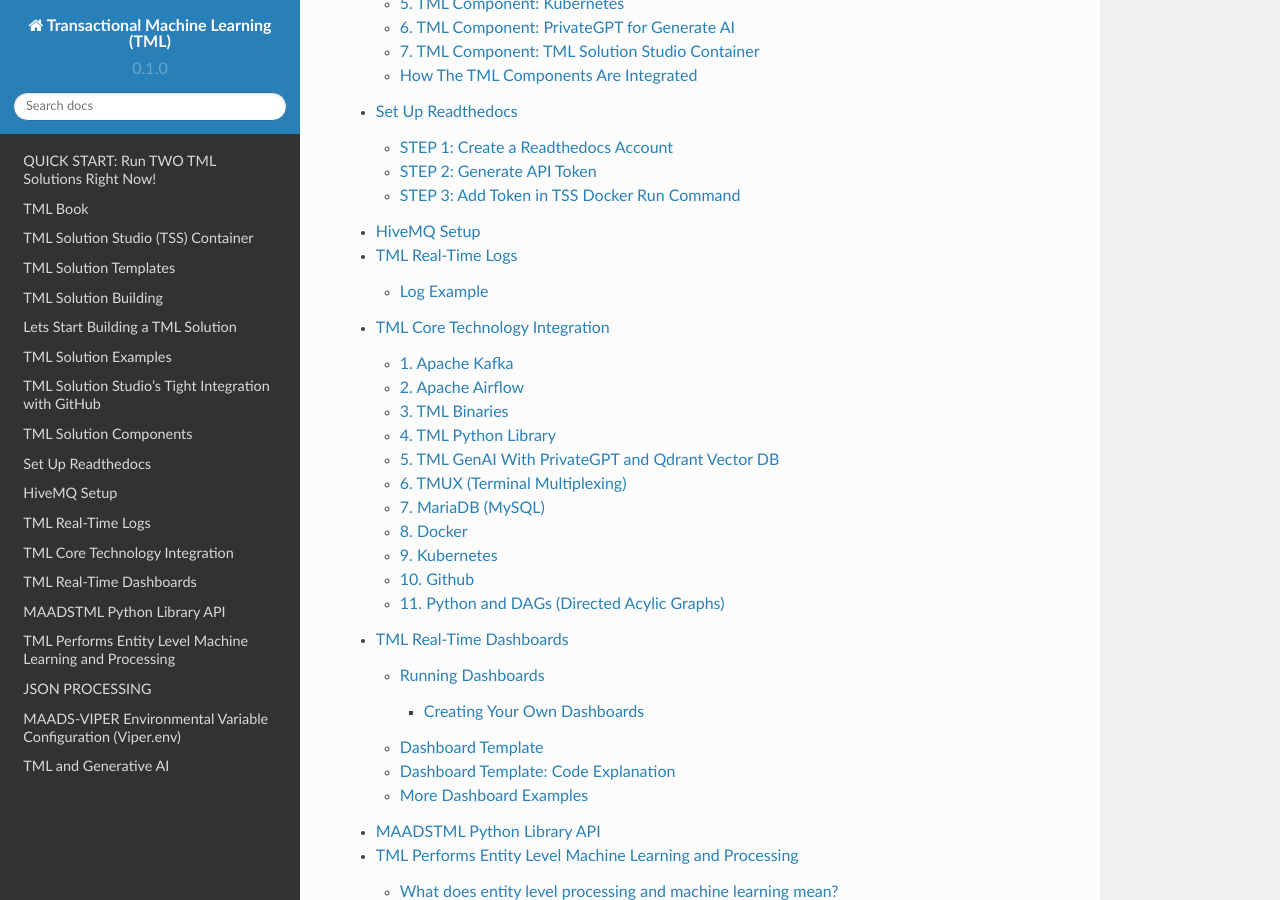
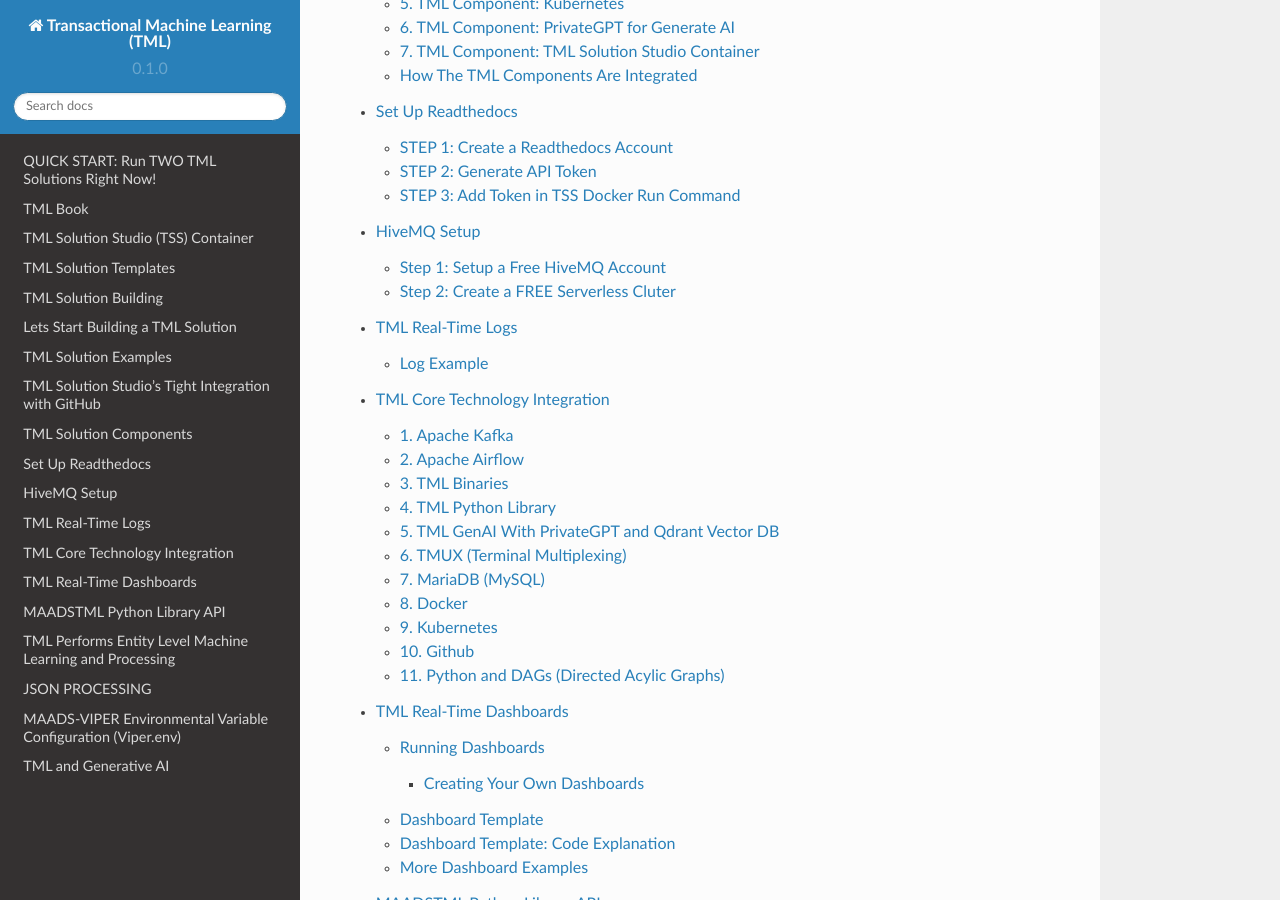
Before and after one commit to smaurice101/readthedocs, a Sphinx documentation site: the page built from docs/source/index.rst, in a window 1280 px wide and 900 px high, scrolled down 7075 px. Built offline with Sphinx 7.4.7 and the Read the Docs theme 2.0.0, drawn with Linux system fonts in a browser that asks for light colours.

Commit message:
Update hive.rst

```diff
--- a/docs/source/hive.rst
+++ b/docs/source/hive.rst
@@ -1,2 +1,21 @@
 HiveMQ Setup
 =================
+
+Setting up a HiveMQ cluster is a simle process and users can setup a HiveMQ cluster for free here at `HiveMQ wesbite <https://www.hivemq.com/>`_
+
+.. important
+   If you are planning on using the MQTT protocol in your TML solution then you will need to setup HiveMQ cluster.
+
+   You will need to enter the **MQTTUSERNAME='<enter MQTT username>'** and **MQTTPASSWORD='<enter MQTT password>'** in the :ref:`TSS Docker Run Command`
+
+Step 1: Setup a Free HiveMQ Account
+-----------------------
+
+.. figure:: hive0.png
+   :scale: 50%
+
+Step 2: Create a FREE Serverless Cluter
+----------------
+
+.. figure:: hive1.png
+   :scale: 50%
```
